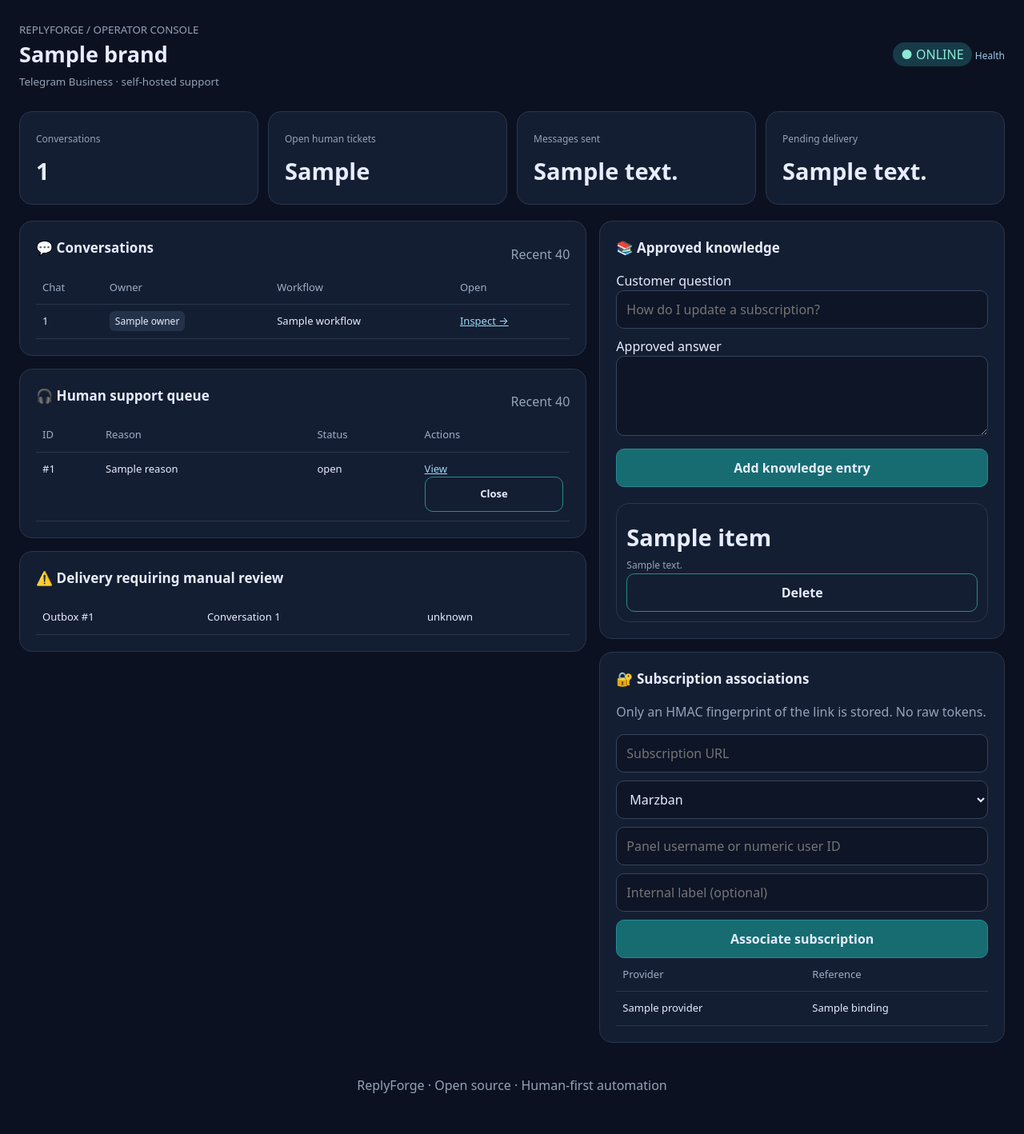
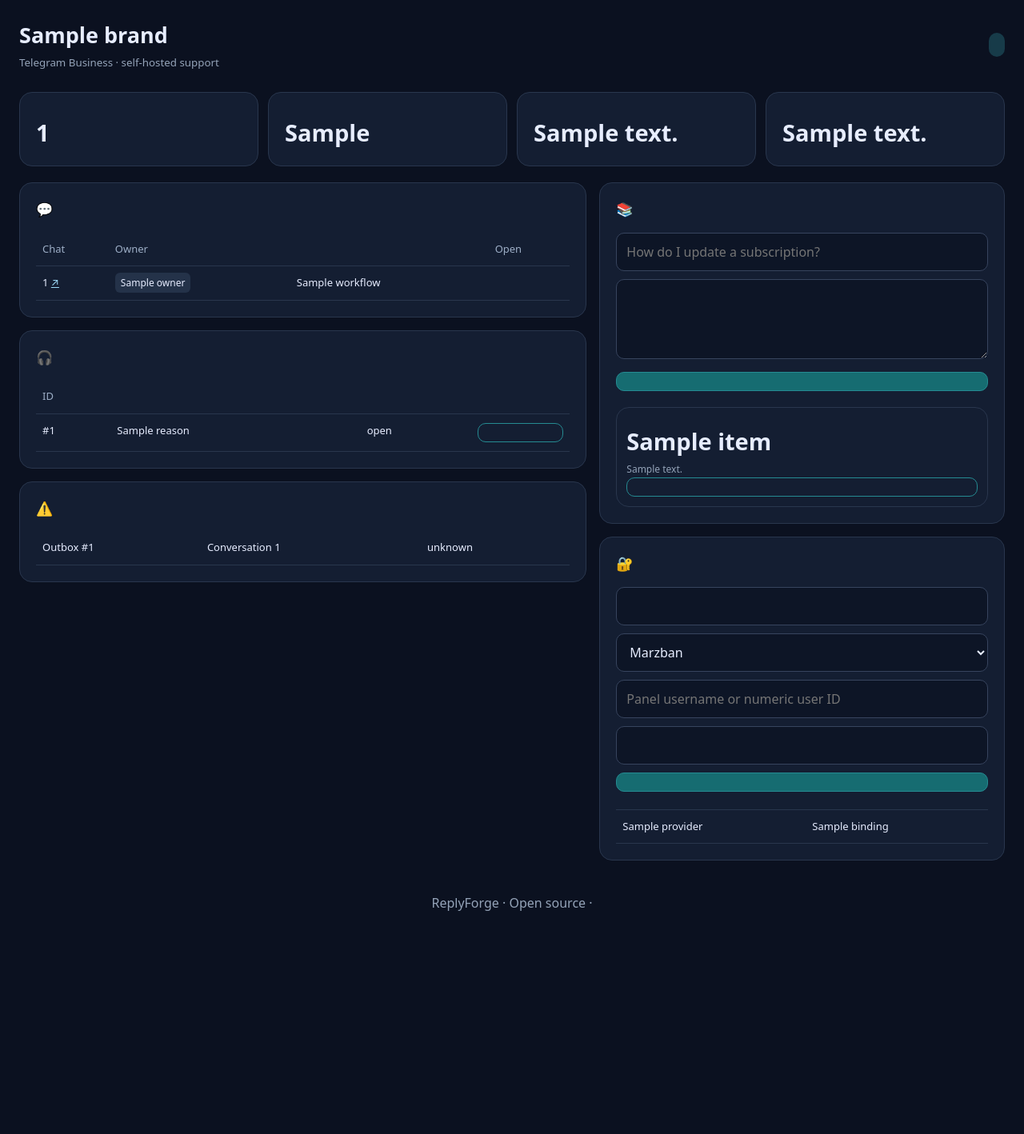
Before and after one commit to TIR3D4/ReplyForge, a FastAPI app: template templates/dashboard.html in a window 1280 px wide. Shown: the whole page at 80% size. After the commit the page ends 1139 px from the top, so only its background shows below. Run offline with FastAPI, Linux system fonts and the light colour scheme; the template is opened without the code that fills it: most values are stand-ins (such as "Sample title", 1, 10 or a date in 2020); parts of the project's set-up code (start-up, migrations or seed data) failed here and were passed over.

Commit message:
feat(i18n): localize operator dashboard and add Telegram chat deep-links

```diff
--- a/replyforge/app.py
+++ b/replyforge/app.py
@@ -159,6 +159,7 @@
                 **data, "brand": request.app.state.playbook["brand"],
                 "locale": request.app.state.playbook.get("locale", "en"),
                 "csrf": csrf_value(request),
+                "_": lambda en, fa: fa if request.app.state.playbook.get("locale") == "fa" else en,
             })
 
     @app.get("/admin/conversations/{conversation_id}", response_class=HTMLResponse)
@@ -173,6 +174,8 @@
             return templates.TemplateResponse(request, "conversation.html", {
                 "conv": conv, "messages": list(reversed(messages)),
                 "csrf": csrf_value(request),
+                "locale": request.app.state.playbook.get("locale", "en"),
+                "_": lambda en, fa: fa if request.app.state.playbook.get("locale") == "fa" else en,
             })
 
     @app.post("/admin/conversations/{conversation_id}/takeover")
--- a/templates/dashboard.html
+++ b/templates/dashboard.html
@@ -28,68 +28,68 @@
 </head>
 <body>
 <header>
-<div><small>REPLYFORGE / OPERATOR CONSOLE</small><h1>{{ brand }}</h1><small>Telegram Business · self-hosted support</small></div>
-<div><mark>● ONLINE</mark> <a class="anchor" href="/healthz">Health</a></div>
+<div><small>{{ _('REPLYFORGE / OPERATOR CONSOLE', 'REPLYFORGE / داشبورد اپراتور') }}</small><h1>{{ brand }}</h1><small>Telegram Business · self-hosted support</small></div>
+<div><mark>{{ _('● ONLINE', '● آنلاین') }}</mark> <a class="anchor" href="/healthz">{{ _('Health', 'سلامت') }}</a></div>
 </header>
 <section class="cards">
-<div class="card"><small>Conversations</small><strong>{{ total_conversations }}</strong></div>
-<div class="card"><small>Open human tickets</small><strong>{{ open_tickets }}</strong></div>
-<div class="card"><small>Messages sent</small><strong>{{ sent_messages }}</strong></div>
-<div class="card"><small>Pending delivery</small><strong>{{ pending_messages }}</strong></div>
+<div class="card"><small>{{ _('Conversations', 'گفتگوها') }}</small><strong>{{ total_conversations }}</strong></div>
+<div class="card"><small>{{ _('Open human tickets', 'تیکت‌های باز انسانی') }}</small><strong>{{ open_tickets }}</strong></div>
+<div class="card"><small>{{ _('Messages sent', 'پیام‌های ارسال‌شده') }}</small><strong>{{ sent_messages }}</strong></div>
+<div class="card"><small>{{ _('Pending delivery', 'در انتظار ارسال') }}</small><strong>{{ pending_messages }}</strong></div>
 </section>
 <div class="layout">
 <div>
 <section class="panel" id="conversations">
-<div class="row"><h2>💬 Conversations</h2><span class="muted">Recent 40</span></div>
-<table><thead><tr><th>Chat</th><th>Owner</th><th>Workflow</th><th>Open</th></tr></thead>
+<div class="row"><h2>💬 {{ _('Conversations', 'گفتگوها') }}</h2><span class="muted">{{ _('Recent 40', '۴۰ مورد اخیر') }}</span></div>
+<table><thead><tr><th>Chat</th><th>Owner</th><th>{{ _('Workflow', 'فرایند') }}</th><th>Open</th></tr></thead>
 <tbody>{% for c in conversations %}<tr>
-<td>{{ c.chat_id }}</td><td><span class="badge">{{ c.owner }}</span></td>
-<td>{{ c.workflow or '—' }}</td><td><a href="/admin/conversations/{{ c.id }}">Inspect →</a></td>
-</tr>{% else %}<tr><td colspan="4" class="muted">No conversations yet.</td></tr>{% endfor %}</tbody></table>
+<td>{{ c.chat_id }} <a href="tg://user?id={{ c.chat_id }}">↗</a></td><td><span class="badge">{{ c.owner }}</span></td>
+<td>{{ c.workflow or '—' }}</td><td><a href="/admin/conversations/{{ c.id }}">{{ _('Inspect →', 'بررسی ←') }}</a></td>
+</tr>{% else %}<tr><td colspan="4" class="muted">{{ _('No conversations yet.', 'هنوز گفتگویی ثبت نشده.') }}</td></tr>{% endfor %}</tbody></table>
 </section>
 <section class="panel" id="tickets">
-<div class="row"><h2>🎧 Human support queue</h2><span class="muted">Recent 40</span></div>
-<table><thead><tr><th>ID</th><th>Reason</th><th>Status</th><th>Actions</th></tr></thead><tbody>
+<div class="row"><h2>🎧 {{ _('Human support queue', 'صف پشتیبانی انسانی') }}</h2><span class="muted">{{ _('Recent 40', '۴۰ مورد اخیر') }}</span></div>
+<table><thead><tr><th>ID</th><th>{{ _('Reason', 'دلیل') }}</th><th>{{ _('Status', 'وضعیت') }}</th><th>{{ _('Actions', 'عملیات') }}</th></tr></thead><tbody>
 {% for t in tickets %}<tr><td>#{{ t.id }}</td><td>{{ t.reason }}</td><td>{{ t.status }}</td>
-<td><a href="/admin/conversations/{{ t.conversation_id }}">View</a>
+<td><a href="/admin/conversations/{{ t.conversation_id }}">{{ _('View', 'نمایش') }}</a>
 {% if t.status == 'open' %}<form method="post" action="/admin/tickets/{{ t.id }}/close">
-<input type="hidden" name="csrf_token" value="{{ csrf }}"><button class="ghost">Close</button></form>{% endif %}</td>
-</tr>{% else %}<tr><td colspan="4">No tickets.</td></tr>{% endfor %}</tbody></table>
+<input type="hidden" name="csrf_token" value="{{ csrf }}"><button class="ghost">{{ _('Close', 'بستن') }}</button></form>{% endif %}</td>
+</tr>{% else %}<tr><td colspan="4">{{ _('No tickets.', 'تیکتی وجود ندارد.') }}</td></tr>{% endfor %}</tbody></table>
 </section>
-<section class="panel" id="uncertain"><h2>⚠️ Delivery requiring manual review</h2>
+<section class="panel" id="uncertain"><h2>⚠️ {{ _('Delivery requiring manual review', 'ارسال‌های نیازمند بررسی دستی') }}</h2>
 <table><tbody>{% for d in uncertain %}<tr><td>Outbox #{{ d.id }}</td><td>Conversation {{ d.conversation_id }}</td><td>{{ d.error_code or 'unknown' }}</td>
-</tr>{% else %}<tr><td class="muted">No uncertain sends.</td></tr>{% endfor %}</tbody></table>
+</tr>{% else %}<tr><td class="muted">{{ _('No uncertain sends.', 'ارسال نامطمئنی وجود ندارد.') }}</td></tr>{% endfor %}</tbody></table>
 </section>
 </div>
 <div>
 <section class="panel" id="knowledge">
-<h2>📚 Approved knowledge</h2>
+<h2>📚 {{ _('Approved knowledge', 'دانشنامه تأییدشده') }}</h2>
 <form method="post" action="/admin/knowledge">
 <input type="hidden" name="csrf_token" value="{{ csrf }}">
-<label>Customer question<input name="question" maxlength="500" placeholder="How do I update a subscription?" required></label>
-<label>Approved answer<textarea name="answer" maxlength="4000" required></textarea></label>
-<button type="submit">Add knowledge entry</button></form>
+<label>{{ _('Customer question', 'سؤال مشتری') }}<input name="question" maxlength="500" placeholder="How do I update a subscription?" required></label>
+<label>{{ _('Approved answer', 'پاسخ تأییدشده') }}<textarea name="answer" maxlength="4000" required></textarea></label>
+<button type="submit">{{ _('Add knowledge entry', 'افزودن پاسخ') }}</button></form>
 <div class="stack" style="margin-top:20px">
 {% for item in knowledge %}<div class="card" style="padding:12px">
 <div><strong>{{ item.question }}</strong></div><small>{{ item.answer[:200] }}</small>
 <form method="post" action="/admin/knowledge/{{ item.id }}/delete"><input type="hidden" name="csrf_token" value="{{ csrf }}">
-<button class="ghost">Delete</button></form></div>{% endfor %}
+<button class="ghost">{{ _('Delete', 'حذف') }}</button></form></div>{% endfor %}
 </div>
 </section>
-<section class="panel" id="bindings"><h2>🔐 Subscription associations</h2>
-<p class="muted">Only an HMAC fingerprint of the link is stored. No raw tokens.</p>
+<section class="panel" id="bindings"><h2>🔐 {{ _('Subscription associations', 'ارتباط اشتراک‌ها') }}</h2>
+<p class="muted">{{ _('Only an HMAC fingerprint of the link is stored. No raw tokens.', 'فقط اثرانگشت HMAC لینک ذخیره می‌شود؛ توکن خام نگهداری نمی‌شود.') }}</p>
 <form method="post" action="/admin/bindings">
 <input type="hidden" name="csrf_token" value="{{ csrf }}">
-<input type="url" name="link" placeholder="Subscription URL" required>
+<input type="url" name="link" placeholder="{{ _('Subscription URL', 'لینک اشتراک') }}" required>
 <select name="provider"><option value="marzban">Marzban</option><option value="pasarguard">Pasarguard</option></select>
 <input name="user_ref" placeholder="Panel username or numeric user ID" maxlength="255" required>
-<input name="label" placeholder="Internal label (optional)" maxlength="255">
-<button type="submit">Associate subscription</button></form>
-<table><thead><tr><th>Provider</th><th>Reference</th></tr></thead><tbody>
+<input name="label" placeholder="{{ _('Internal label (optional)', 'عنوان داخلی (اختیاری)') }}" maxlength="255">
+<button type="submit">{{ _('Associate subscription', 'ثبت ارتباط اشتراک') }}</button></form>
+<table><thead><tr><th>{{ _('Provider', 'پنل') }}</th><th>{{ _('Reference', 'شناسه') }}</th></tr></thead><tbody>
 {% for b in bindings %}<tr><td>{{ b.provider }}</td><td>{{ b.label or b.user_ref }}</td></tr>{% else %}
-<tr><td colspan="2" class="muted">No linked subscriptions.</td></tr>{% endfor %}</tbody></table>
+<tr><td colspan="2" class="muted">{{ _('No linked subscriptions.', 'اشتراکی ثبت نشده.') }}</td></tr>{% endfor %}</tbody></table>
 </section>
 </div>
 </div>
-<footer class="muted" style="padding:25px 0;text-align:center">ReplyForge · Open source · Human-first automation</footer>
+<footer class="muted" style="padding:25px 0;text-align:center">ReplyForge · Open source · {{ _('Human-first automation', 'اتوماسیون با اولویت انسان') }}</footer>
 </body></html>
```
Also changed, not shown: templates/conversation.html (+8 -8 lines).
